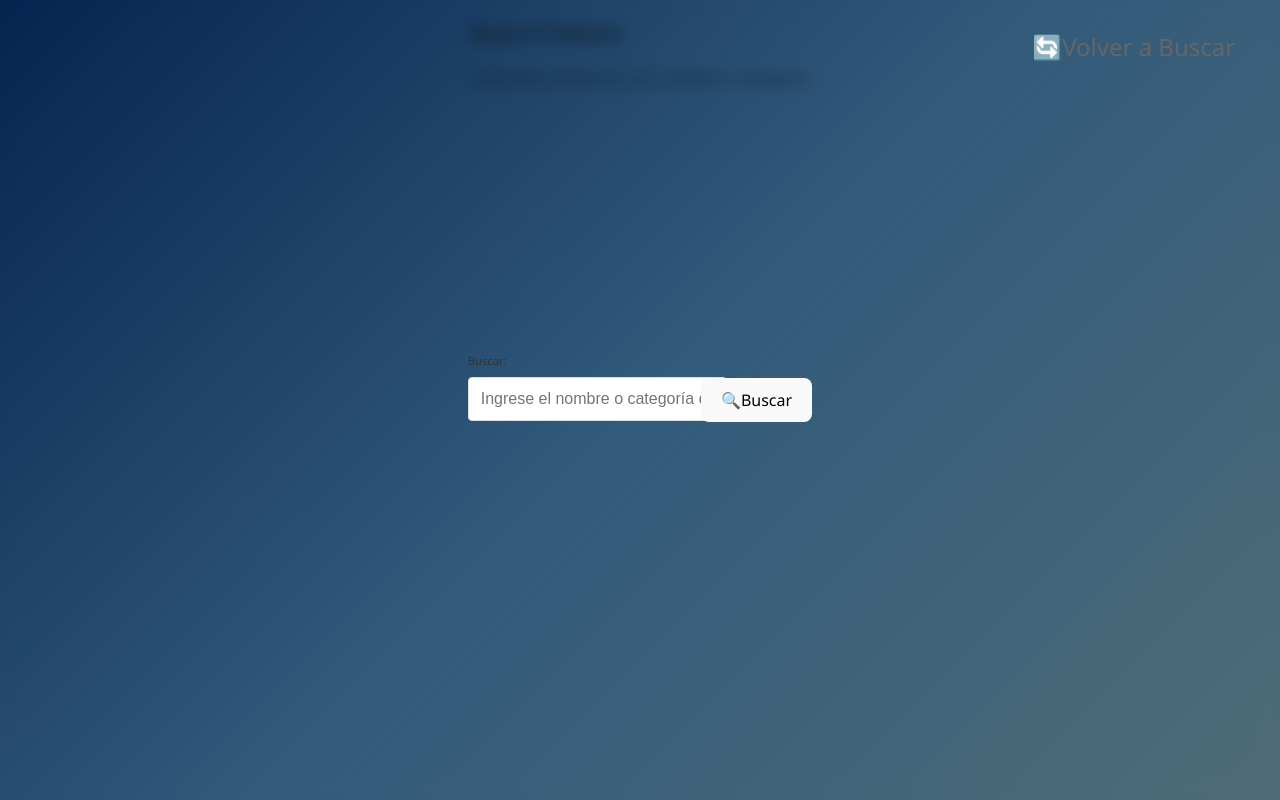
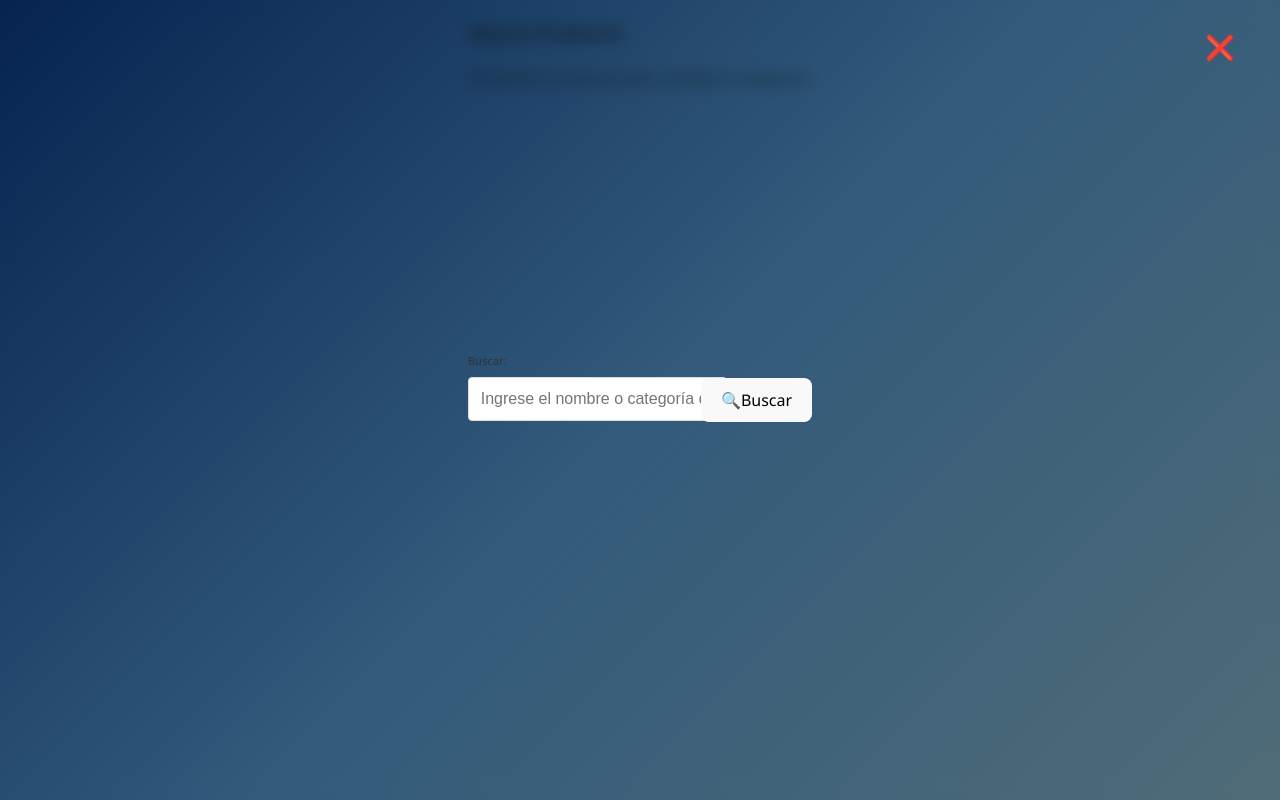
Before and after one commit to Beltran18/proyecto-tecno-farma, a React (Vite) app: page /buscar-producto in a window 1280 px wide. Built offline with nearby package versions, Linux system fonts and the light colour scheme.

Commit message:
feat(buscarproducto): Agregar botón X para dashboard y botón Buscar Otro Producto

```diff
--- a/src/components/buscarproducto.css
+++ b/src/components/buscarproducto.css
@@ -93,11 +93,27 @@ html, body {
 .btn-close {
   background: none;
   border: none;
-  color: var(--text-secondary);
+  color: var(--text-color);
   cursor: pointer;
   padding: 0.5rem;
   font-size: 1.2rem;
   transition: var(--transition);
+  display: flex;
+  align-items: center;
+  gap: 0.5rem;
+  border-radius: 50%;
+  width: 32px;
+  height: 32px;
+  justify-content: center;
+  align-items: center;
+}
+
+.btn-close:hover {
+  background-color: rgba(0, 0, 0, 0.05);
+}
+
+.btn-close .btn-icon {
+  font-size: 1.5rem;
 }
 
 .btn-close:hover {
--- a/src/components/buscarproducto.tsx
+++ b/src/components/buscarproducto.tsx
@@ -43,6 +43,13 @@ const BuscarProducto: React.FC = () => {
     setShowResults(false);
     setProductos([]);
     setSearchTerm('');
+    navigate('/dashboard');
+  };
+
+  const handleBuscarOtro = () => {
+    setShowResults(false);
+    setProductos([]);
+    setSearchTerm('');
   };
 
   return (
@@ -70,8 +77,7 @@ const BuscarProducto: React.FC = () => {
                   placeholder="Ingrese el nombre o categoría del producto"
                 />
                 <button className="btn-close" onClick={handleBack}>
-                  <span className="btn-icon">🔄</span>
-                  <span className="btn-text">Volver a Buscar</span>
+                  <span className="btn-icon">❌</span>
                 </button>
               </div>
             </div>
@@ -107,9 +113,9 @@ const BuscarProducto: React.FC = () => {
                 <div className="results-header">
                   <h2>Resultados de búsqueda</h2>
                   <div className="header-actions">
-                    <button className="btn-dashboard" onClick={() => navigate('/dashboard')}>
-                      <span className="btn-icon">🏠</span>
-                      <span className="btn-text">Volver al Dashboard</span>
+                    <button className="btn-dashboard" onClick={handleBuscarOtro}>
+                      <span className="btn-icon">➕</span>
+                      <span className="btn-text">Buscar Otro Producto</span>
                     </button>
                   </div>
                 </div>
```
